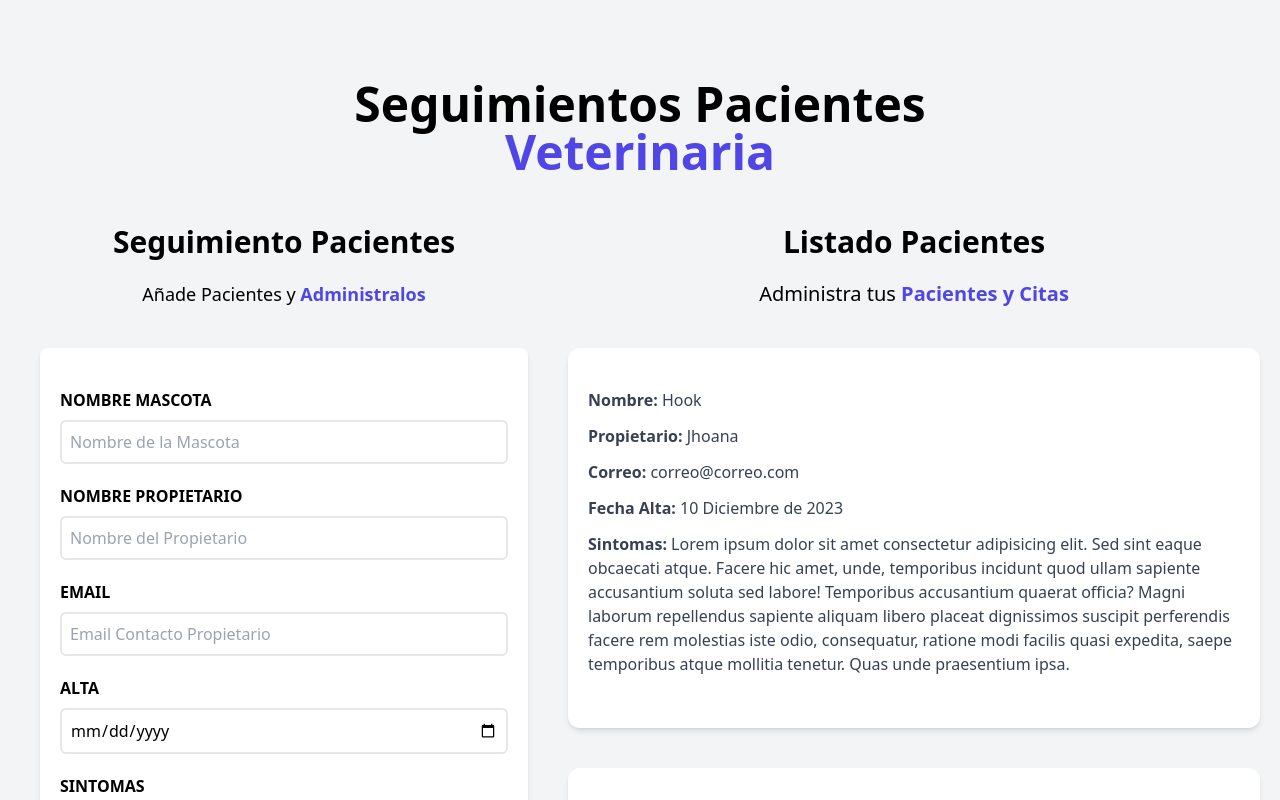
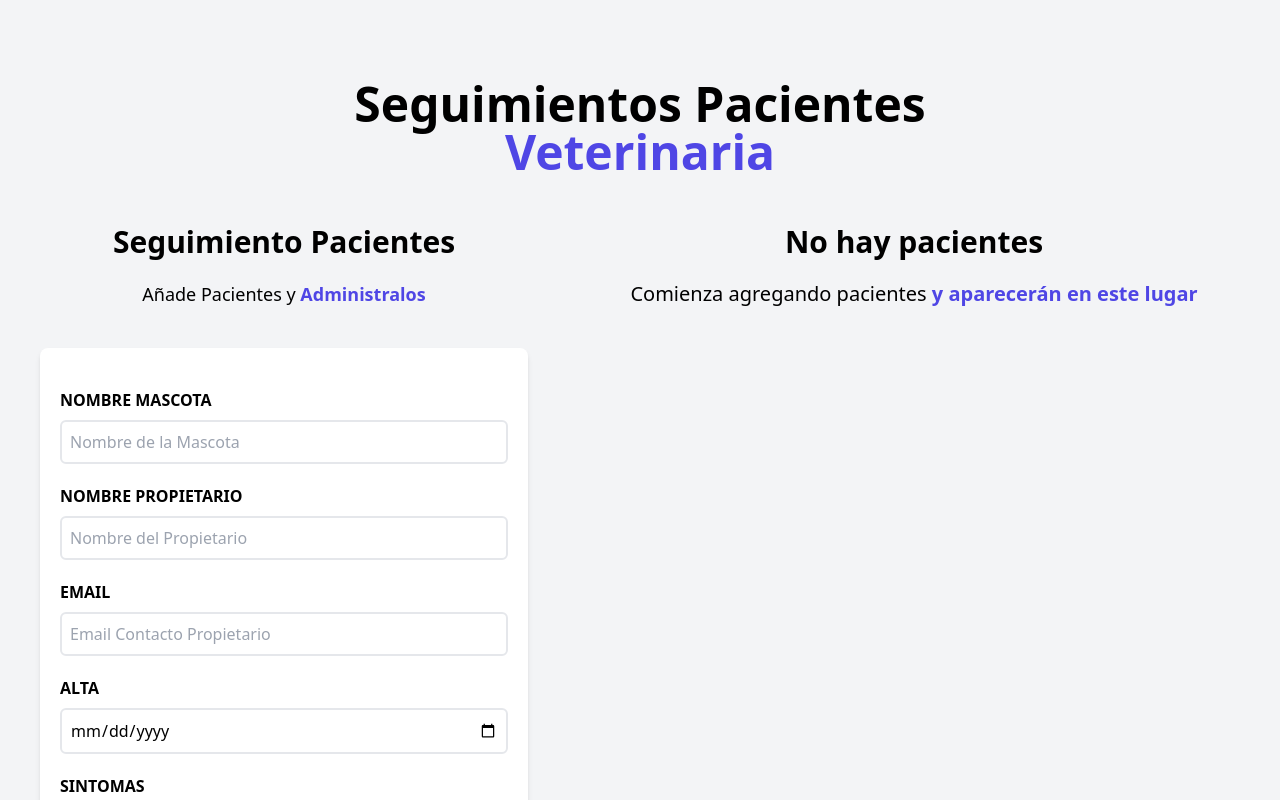
Before and after one commit to JhoanaZF/seguimiento-pacientes, a React (Vite) app: page / in a window 1280 px wide. Shown: the top 800 px of the page. Built offline with nearby package versions, Linux system fonts and the light colour scheme.

Commit message:
ADD: Implementado hooks useState y useEffect

```diff
--- a/src/App.jsx
+++ b/src/App.jsx
@@ -5,6 +5,7 @@ import { ListadoPacientes } from "./components/ListadoPacientes";
 
 export function App() {
   const [pacientes, setPacientes] = useState([]);
+  const [paciente, setPaciente] = useState({});
   return (
     <div className='container mx-auto mt-20'>
       <Header />
@@ -12,8 +13,13 @@ export function App() {
         <Formulario
           pacientes={pacientes}
           setPacientes={setPacientes}
+          paciente={paciente}
+          setPaciente={setPaciente}
         />
-        <ListadoPacientes />
+        <ListadoPacientes
+          pacientes={pacientes}
+          setPaciente={setPaciente}
+        />
       </div>
     </div>
   );
--- /dev/null
+++ b/src/components/Error.jsx
@@ -0,0 +1,9 @@
+const Error = ({ children }) => {
+  return (
+    <div className='bg-red-800 text-white text-center p-3 uppercase font-bold mb-3 rounded-md'>
+      {children}
+    </div>
+  );
+};
+
+export default Error;
--- a/src/components/Formulario.jsx
+++ b/src/components/Formulario.jsx
@@ -1,12 +1,34 @@
-import { useState } from "react";
+import { useState, useEffect } from "react";
+import Error from "./Error";
 
-export const Formulario = ({ pacientes, setPacientes }) => {
+export const Formulario = ({
+  pacientes,
+  setPacientes,
+  paciente,
+  setPaciente,
+}) => {
   const [nombre, setNombre] = useState("");
   const [propietario, setPropietario] = useState("");
   const [email, setEmail] = useState("");
   const [fecha, setFecha] = useState("");
   const [sintomas, setSintomas] = useState("");
   const [error, setError] = useState(false);
+
+  useEffect(() => {
+    if (Object.keys(paciente).length > 0) {
+      setNombre(paciente.nombre);
+      setPropietario(paciente.propietario);
+      setEmail(paciente.email);
+      setFecha(paciente.fecha);
+      setSintomas(paciente.sintomas);
+    }
+  }, [paciente]);
+
+  const generarId = () => {
+    const random = Math.random().toString(36).substr(2);
+    const fecha = Date.now().toString(36);
+    return random + fecha;
+  };
 
   const handleSubmit = (e) => {
     e.preventDefault();
@@ -18,6 +40,7 @@ export const Formulario = ({ pacientes, setPacientes }) => {
       return;
     }
     setError(false);
+
     const objetoPaciente = {
       nombre,
       propietario,
@@ -25,9 +48,21 @@ export const Formulario = ({ pacientes, setPacientes }) => {
       fecha,
       sintomas,
     };
-    // console.log(objetoPaciente);
-    setPacientes([...pacientes, objetoPaciente]);
 
+    if (paciente.id) {
+      //Editando registro
+      objetoPaciente.id = paciente.id;
+
+      const pacientesActualizados = pacientes.map((pacienteState) =>
+        pacienteState.id === paciente.id ? objetoPaciente : pacienteState
+      );
+      setPacientes(pacientesActualizados);
+      setPaciente({});
+    } else {
+      //Nuevo registro
+      objetoPaciente.id = generarId();
+      setPacientes([...pacientes, objetoPaciente]);
+    }
     // Reiniciar el formulario
     setNombre("");
     setPropietario("");
@@ -46,9 +81,9 @@ export const Formulario = ({ pacientes, setPacientes }) => {
         onSubmit={handleSubmit}
         className='bg-white shadow-md rounded-lg py-10 px-5 mb-10'>
         {error && (
-          <div className='bg-red-800 text-white text-center p-3 uppercase font-bold mb-3 rounded-md'>
+          <Error>
             <p>Todos los campos son obligatorios</p>
-          </div>
+          </Error>
         )}
         <div className='mb-5'>
           <label
@@ -128,7 +163,7 @@ export const Formulario = ({ pacientes, setPacientes }) => {
         <input
           type='submit'
           className='bg-indigo-600 w-full p-3 text-white uppercase font-bold hover:bg-indigo-700 cursor-pointer transition-colors rounded-md'
-          value='Agregar Paciente'
+          value={paciente.id ? "Editar paciente" : "Agregar paciente"}
         />
       </form>
     </div>
--- a/src/components/ListadoPacientes.jsx
+++ b/src/components/ListadoPacientes.jsx
@@ -1,17 +1,36 @@
-import Pacientes from "./Pacientes";
+import Paciente from "./Paciente";
 
-export const ListadoPacientes = () => {
+export const ListadoPacientes = ({ pacientes, setPaciente }) => {
   return (
     <div className='md:w-1/2 lg:w-3/5 md:h-screen overflow-y-scroll'>
-      <h2 className='font-black text-3xl text-center'>Listado Pacientes</h2>
-      <p className='text-xl mt-5 mb-10 text-center'>
-        Administra tus {""}
-        <span className='text-indigo-600 font-bold'>Pacientes y Citas</span>
-      </p>
-      <Pacientes />
-      <Pacientes />
-      <Pacientes />
-      <Pacientes />
+      {pacientes && pacientes.length ? (
+        <>
+          <h2 className='font-black text-3xl text-center'>Listado Pacientes</h2>
+          <p className='text-xl mt-5 mb-10 text-center'>
+            Administra tus {""}
+            <span className='text-indigo-600 font-bold'>Pacientes y Citas</span>
+          </p>
+          {pacientes.map((paciente) => (
+            <Paciente
+              key={paciente.id}
+              paciente={paciente}
+              setPaciente={setPaciente}
+            />
+          ))}
+        </>
+      ) : (
+        <>
+          <h2 className='font-black text-3xl text-center'>No hay pacientes</h2>
+          <p className='text-xl mt-5 mb-10 text-center'>
+            Comienza agregando pacientes {""}
+            <span className='text-indigo-600 font-bold'>
+              y aparecerán en este lugar
+            </span>
+          </p>
+        </>
+      )}
     </div>
   );
 };
+
+export default ListadoPacientes;
--- /dev/null
+++ b/src/components/Paciente.jsx
@@ -0,0 +1,43 @@
+const Paciente = ({ paciente, setPaciente }) => {
+  const { nombre, propietario, email, fecha, sintomas } = paciente;
+
+  return (
+    <div className='mx-5 my-10 bg-white shadow-md px-5 py-10 rounded-xl'>
+      <p className='font-bold mb-3 text-gray-700'>
+        Nombre: {""}
+        <span className='font-normal normal-case'>{nombre}</span>
+      </p>
+      <p className='font-bold mb-3 text-gray-700'>
+        Propietario: {""}
+        <span className='font-normal normal-case'>{propietario}</span>
+      </p>
+      <p className='font-bold mb-3 text-gray-700'>
+        Correo: {""}
+        <span className='font-normal normal-case'>{email}</span>
+      </p>
+      <p className='font-bold mb-3 text-gray-700'>
+        Fecha Alta: {""}
+        <span className='font-normal normal-case'>{fecha}</span>
+      </p>
+      <p className='font-bold mb-3 text-gray-700'>
+        Sintomas: {""}
+        <span className='font-normal normal-case'>{sintomas}</span>
+      </p>
+      <div className='flex justify-between mt-10'>
+        <button
+          type='button'
+          className='py-2 px-10 bg-indigo-600 hover:bg-indigo-700 text-white font-bold rounded-lg'
+          onClick={() => setPaciente(paciente)}>
+          Editar
+        </button>
+        <button
+          type='button'
+          className='py-2 px-10 bg-red-600 hover:bg-red-700 text-white font-bold rounded-lg'>
+          Eliminar
+        </button>
+      </div>
+    </div>
+  );
+};
+
+export default Paciente;
--- a/src/components/Pacientes.jsx
+++ /dev/null
@@ -1,36 +0,0 @@
-const Pacientes = () => {
-  return (
-    <div className='mx-5 my-10 bg-white shadow-md px-5 py-10 rounded-xl'>
-      <p className='font-bold mb-3 text-gray-700'>
-        Nombre: {""}
-        <span className='font-normal normal-case'>Hook</span>
-      </p>
-      <p className='font-bold mb-3 text-gray-700'>
-        Propietario: {""}
-        <span className='font-normal normal-case'>Jhoana</span>
-      </p>
-      <p className='font-bold mb-3 text-gray-700'>
-        Correo: {""}
-        <span className='font-normal normal-case'>correo@correo.com</span>
-      </p>
-      <p className='font-bold mb-3 text-gray-700'>
-        Fecha Alta: {""}
-        <span className='font-normal normal-case'>10 Diciembre de 2023</span>
-      </p>
-      <p className='font-bold mb-3 text-gray-700'>
-        Sintomas: {""}
-        <span className='font-normal normal-case'>
-          Lorem ipsum dolor sit amet consectetur adipisicing elit. Sed sint
-          eaque obcaecati atque. Facere hic amet, unde, temporibus incidunt quod
-          ullam sapiente accusantium soluta sed labore! Temporibus accusantium
-          quaerat officia? Magni laborum repellendus sapiente aliquam libero
-          placeat dignissimos suscipit perferendis facere rem molestias iste
-          odio, consequatur, ratione modi facilis quasi expedita, saepe
-          temporibus atque mollitia tenetur. Quas unde praesentium ipsa.
-        </span>
-      </p>
-    </div>
-  );
-};
-
-export default Pacientes;
```
